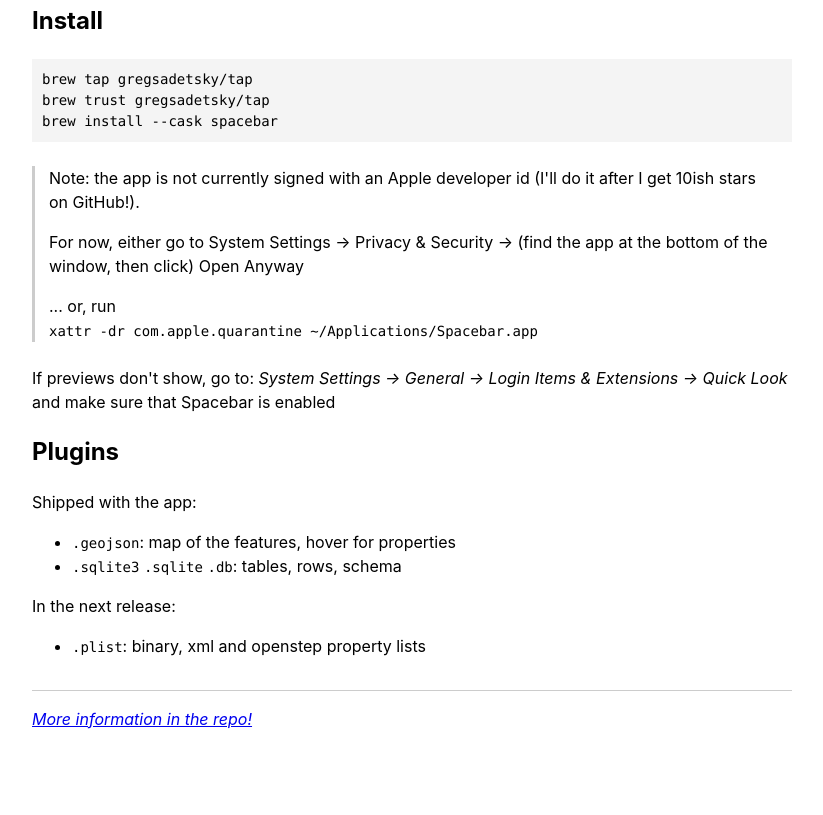
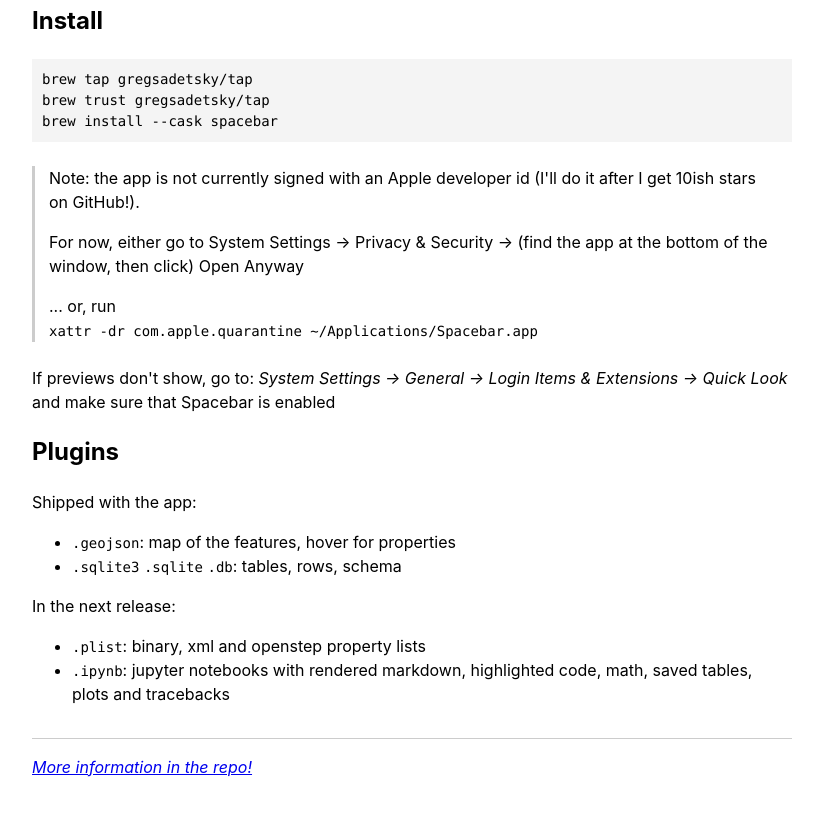
Before and after one commit to gregsadetsky/spacebar, a plain HTML site: page web/index.html in a window 1280 px wide. Shown: the part 699-1514 px from the top of the page, without its empty margins (228-1051 px from the left). Before the commit the page ends 1470 px from the top, so only its background shows below. Drawn offline with Linux system fonts and the light colour scheme.

Commit message:
shorter ipynb line, lowercase; ipynb on the page

```diff
--- a/web/index.html
+++ b/web/index.html
@@ -58,6 +58,7 @@
   <p>In the next release:</p>
   <ul>
     <li><code>.plist</code>: binary, xml and openstep property lists</li>
+    <li><code>.ipynb</code>: jupyter notebooks with rendered markdown, highlighted code, math, saved tables, plots and tracebacks</li>
   </ul>
 
   <hr>
```
Also changed, not shown: README.md.
